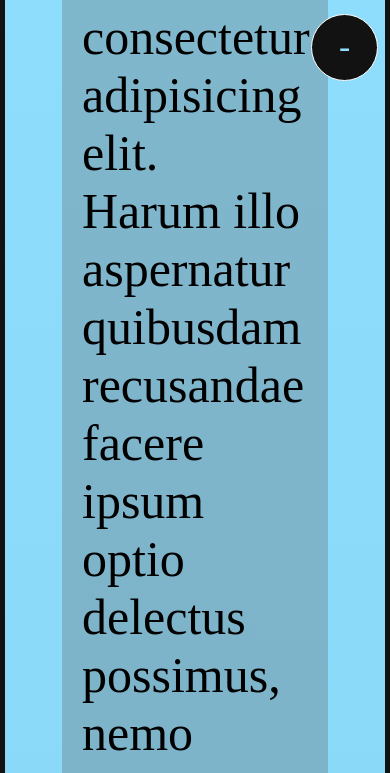
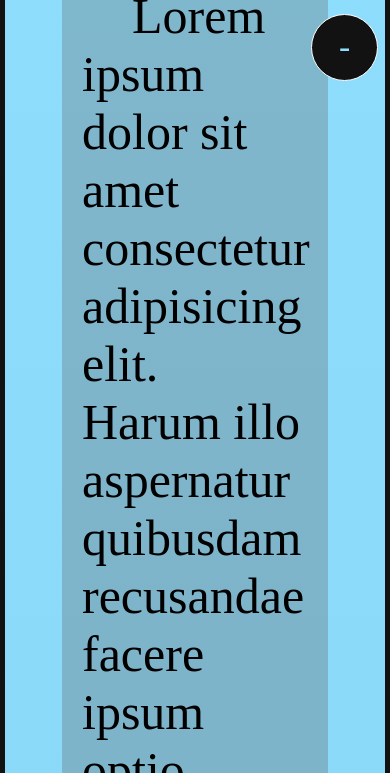
Before and after one commit to moneerzaki/First-Front-End-project, a plain HTML site: page index.html in a window 390 px wide. Shown: the part 670-1443 px from the top of the page. Drawn offline with Linux system fonts and the light colour scheme; a web font is replaced by a local one.

Commit message:
updated to be responsive

```diff
--- a/style.css
+++ b/style.css
@@ -295,6 +295,11 @@ nav ul li:last-child{
         margin-right: 20px;
         /* border: 1px solid yellow; */
     }
+
+    .section{
+        margin-top: 25vh;
+    }
+
     .section h1{
         cursor: pointer;
         font-size: 100px;
```
